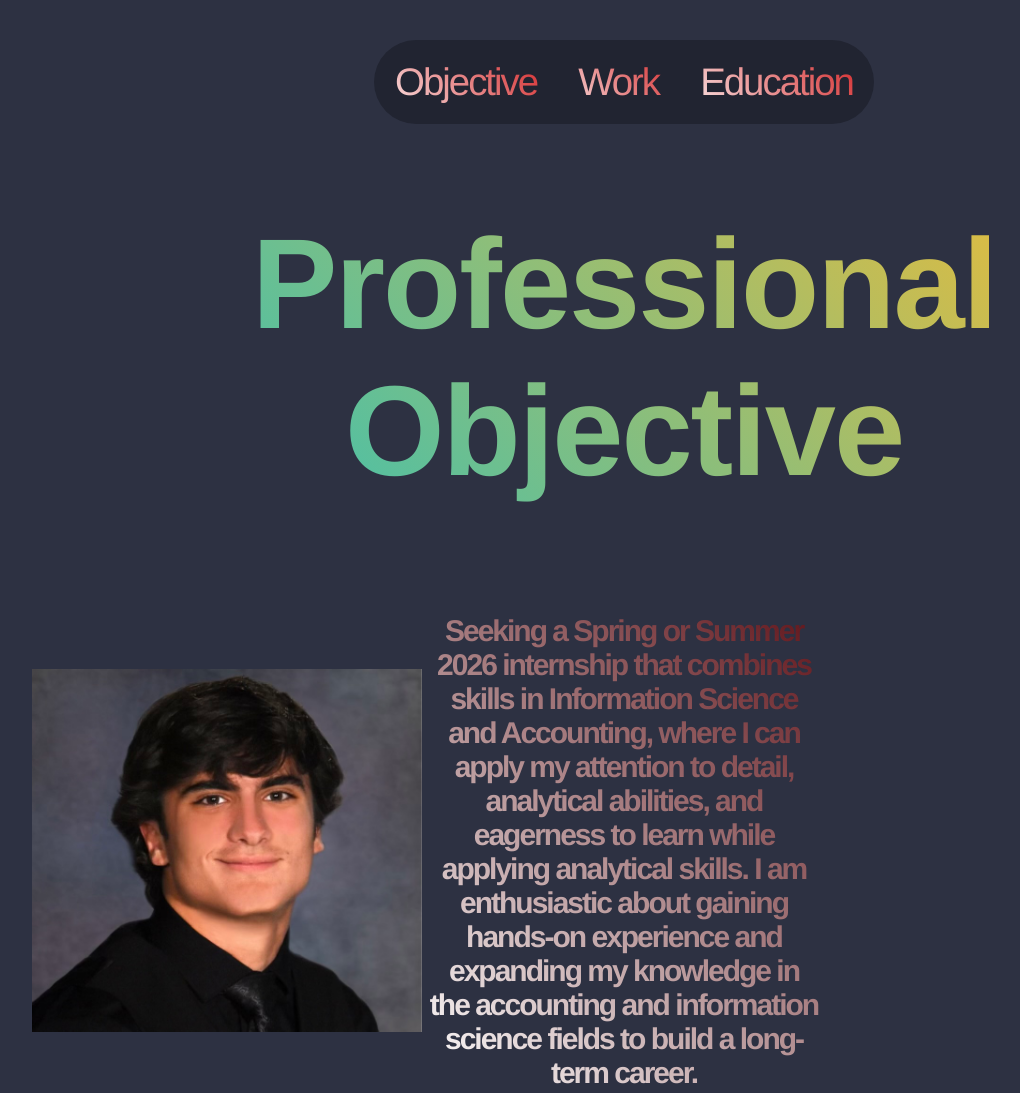
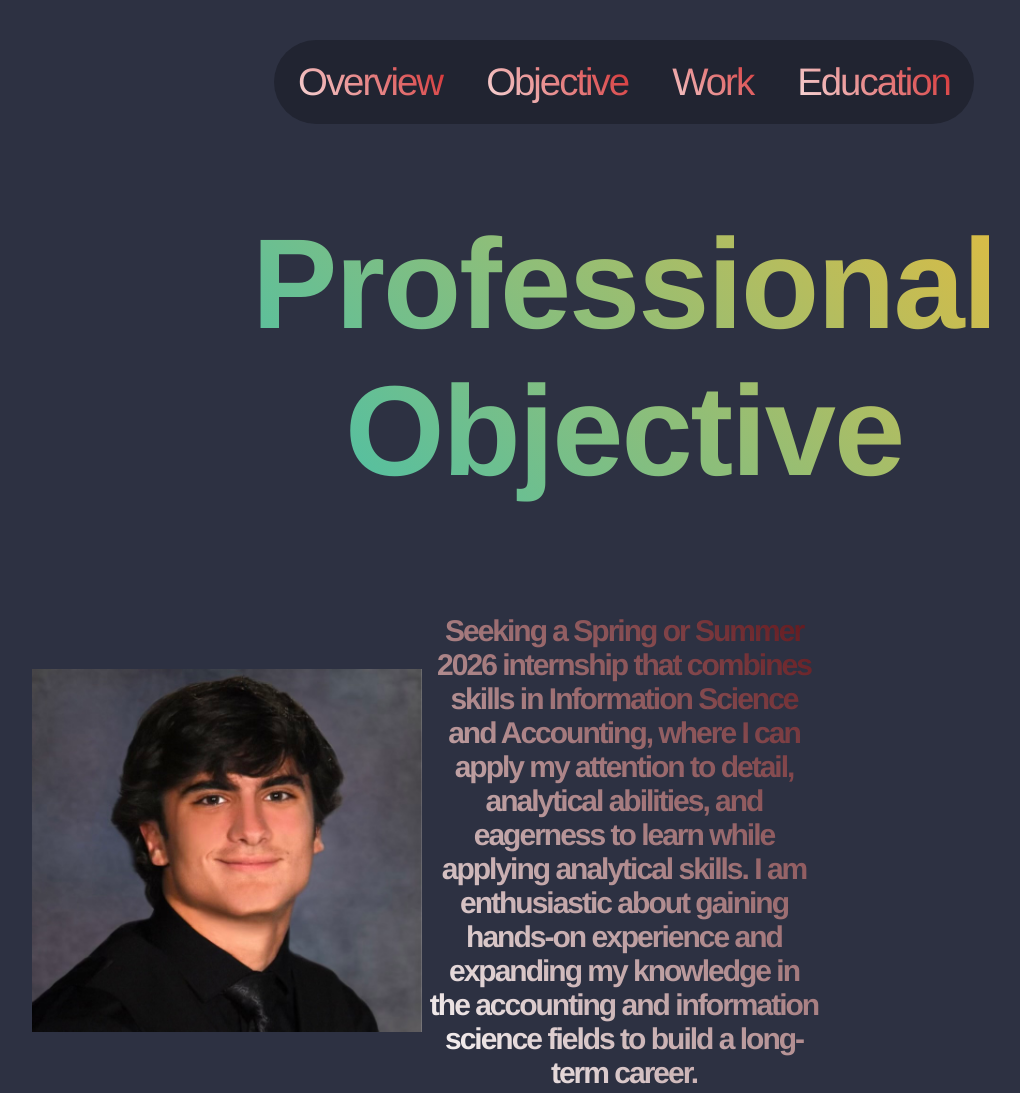
Before and after one commit to oconn542/Final, a plain HTML site: page index.html in a window 1280 px wide. Shown: the whole page, without its empty margins (16-1036 px from the left). Drawn offline with Linux system fonts and the light colour scheme.

Commit message:
Changes to be committed: 	modified:   education.html 	modified:   index.html 	new file:   overview.html 	modified:   style.css 	modified:   work.html

```diff
--- a/index.html
+++ b/index.html
@@ -9,9 +9,10 @@
 <body>
   <nav>
     <ul>
-      <li><a href="index.html" title="Go home">Objective</a></li>
-      <li><a href="work.html" title="About the boilerplate">Work</a></li>
-      <li><a href="education.html" title="About the boilerplate">Education</a></li>
+      <li><a href="overview.html" title="Overview">Overview</a></li>
+      <li><a href="index.html" title="Objective">Objective</a></li>
+      <li><a href="work.html" title="Work Experience">Work</a></li>
+      <li><a href="education.html" title="Education">Education</a></li>
     </ul>
   </nav>
 <header>
--- a/style.css
+++ b/style.css
@@ -8,7 +8,7 @@ body {
 
 nav {
     margin: 40px auto 0 auto;
-    width: 500px;
+    width: 700px;
     border-radius: 50px;
     background: #212431;
 }
```
Also changed, not shown: education.html (+4 -3 lines), overview.html (added, +22 -0 lines), work.html (+4 -3 lines).
